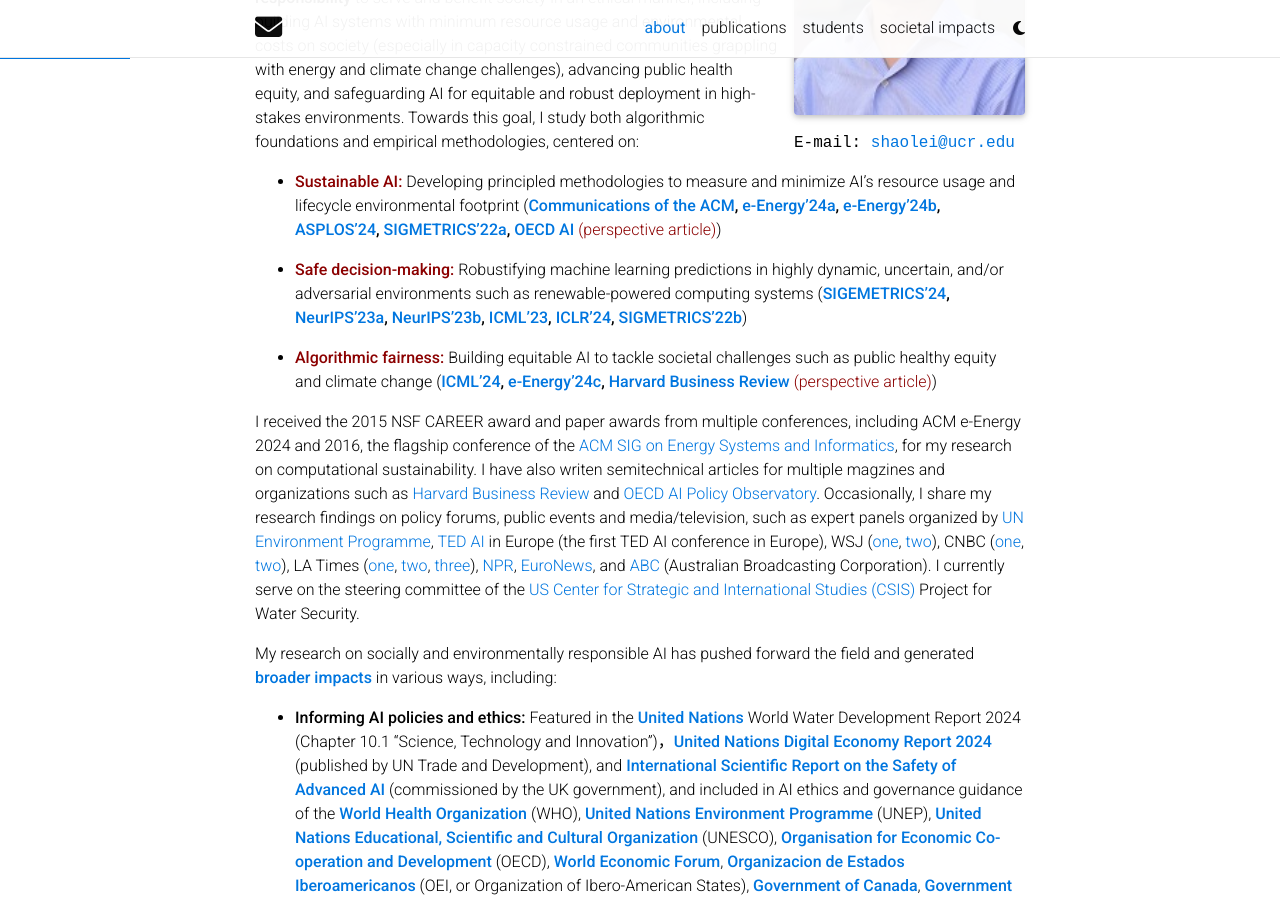
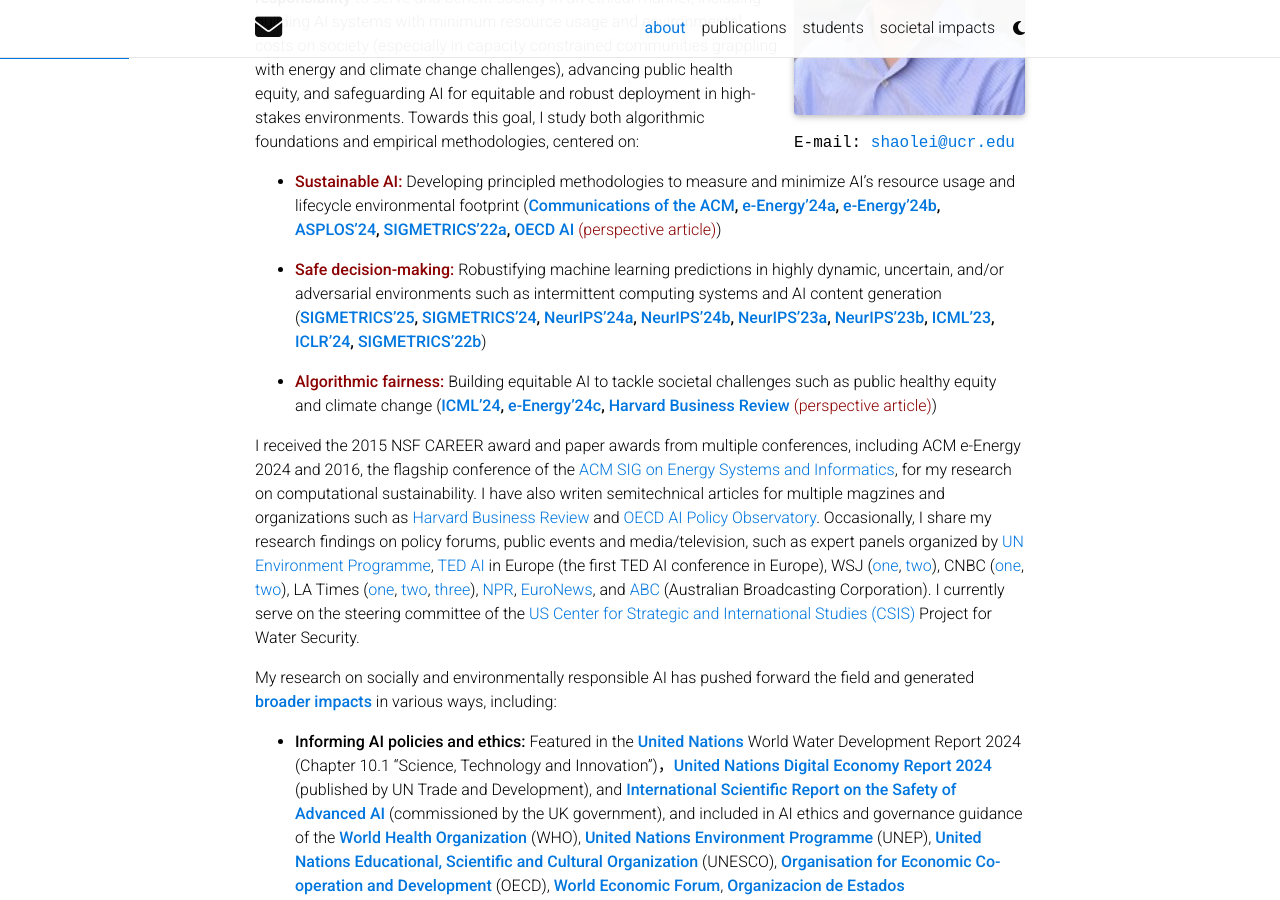
Before and after one commit to shaoleiren/shaoleiren.github.io, a Jekyll site: the page built from _pages/about.md, in a window 1280 px wide and 900 px high, scrolled down 376 px. Built offline with Jekyll 4.4.1, drawn with Linux system fonts in a browser that asks for light colours; full-size pictures stand in for the smaller copies a plugin makes; comment, search, counter and statistics services are not loaded; a style sheet for code colours, icons or effects is not loaded.

Commit message:
Update about.md

```diff
--- a/_pages/about.md
+++ b/_pages/about.md
@@ -30,7 +30,8 @@
 
 - **<span style="color:darkred;">Sustainable AI:</span>** Developing principled methodologies to measure and minimize AI's resource usage and lifecycle environmental footprint (**[Communications of the ACM](https://arxiv.org/abs/2304.03271), [e-Energy'24a](https://arxiv.org/abs/2405.17469), [e-Energy'24b](https://arxiv.org/abs/2311.03615), [ASPLOS'24](https://dl.acm.org/doi/abs/10.1145/3620665.3640374), [SIGMETRICS'22a](https://arxiv.org/abs/2111.01203), [OECD AI <span style="font-weight:lighter;color:darkred;">(perspective article)</span>](https://oecd.ai/en/wonk/how-much-water-does-ai-consume)**)
 
-- **<span style="color:darkred;">Safe decision-making:</span>** Robustifying machine learning predictions in highly dynamic, uncertain, and/or adversarial environments such as renewable-powered computing systems (**[SIGEMETRICS'24](https://arxiv.org/abs/2401.04340), [NeurIPS'23a](https://arxiv.org/abs/2311.01568), [NeurIPS'23b](https://arxiv.org/abs/2310.20098), [ICML'23](https://arxiv.org/abs/2306.00172), [ICLR'24](https://openreview.net/pdf?id=e2YOVTenU9), [SIGMETRICS'22b](https://arxiv.org/abs/2204.08572)**)
+- **<span style="color:darkred;">Safe decision-making:</span>** Robustifying machine learning predictions in highly dynamic, uncertain, and/or adversarial environments such as intermittent computing systems and AI content generation (**[SIGMETRICS'25](https://arxiv.org/abs/2306.10158), [SIGMETRICS'24](https://arxiv.org/abs/2401.04340), [NeurIPS'24a](https://arxiv.org/abs/2406.01946), [NeurIPS'24b](/),
+[NeurIPS'23a](https://arxiv.org/abs/2311.01568), [NeurIPS'23b](https://arxiv.org/abs/2310.20098), [ICML'23](https://arxiv.org/abs/2306.00172), [ICLR'24](https://openreview.net/pdf?id=e2YOVTenU9), [SIGMETRICS'22b](https://arxiv.org/abs/2204.08572)**)
 
 - **<span style="color:darkred;">Algorithmic fairness:</span>** Building equitable AI to tackle societal challenges such as public healthy equity and climate change (**[ICML'24](https://arxiv.org/abs/2406.02790), [e-Energy'24c](https://arxiv.org/abs/2307.05494), [Harvard Business Review <span style="font-weight:lighter;color:darkred;">(perspective article)</span>](https://hbr.org/2024/07/the-uneven-distribution-of-ais-environmental-impacts)**)
 
```
